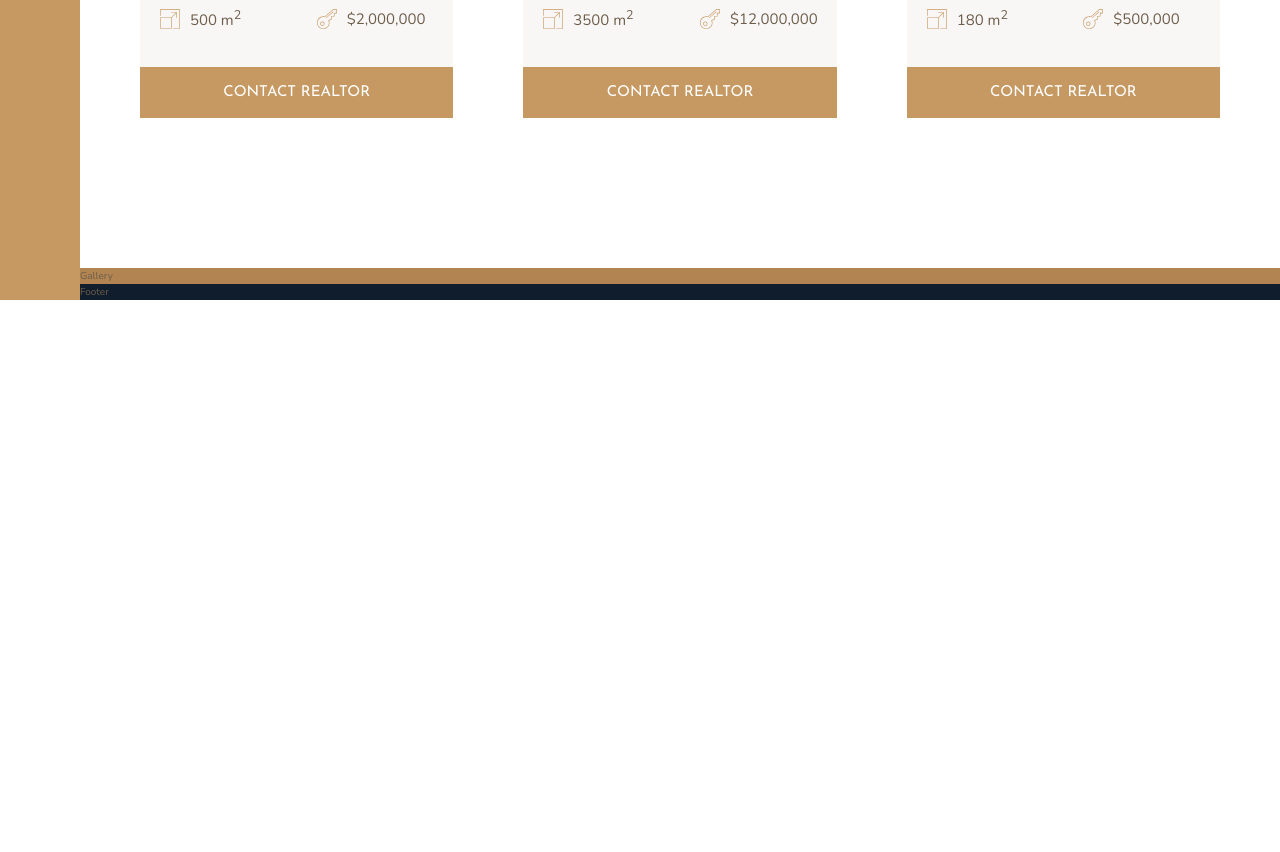
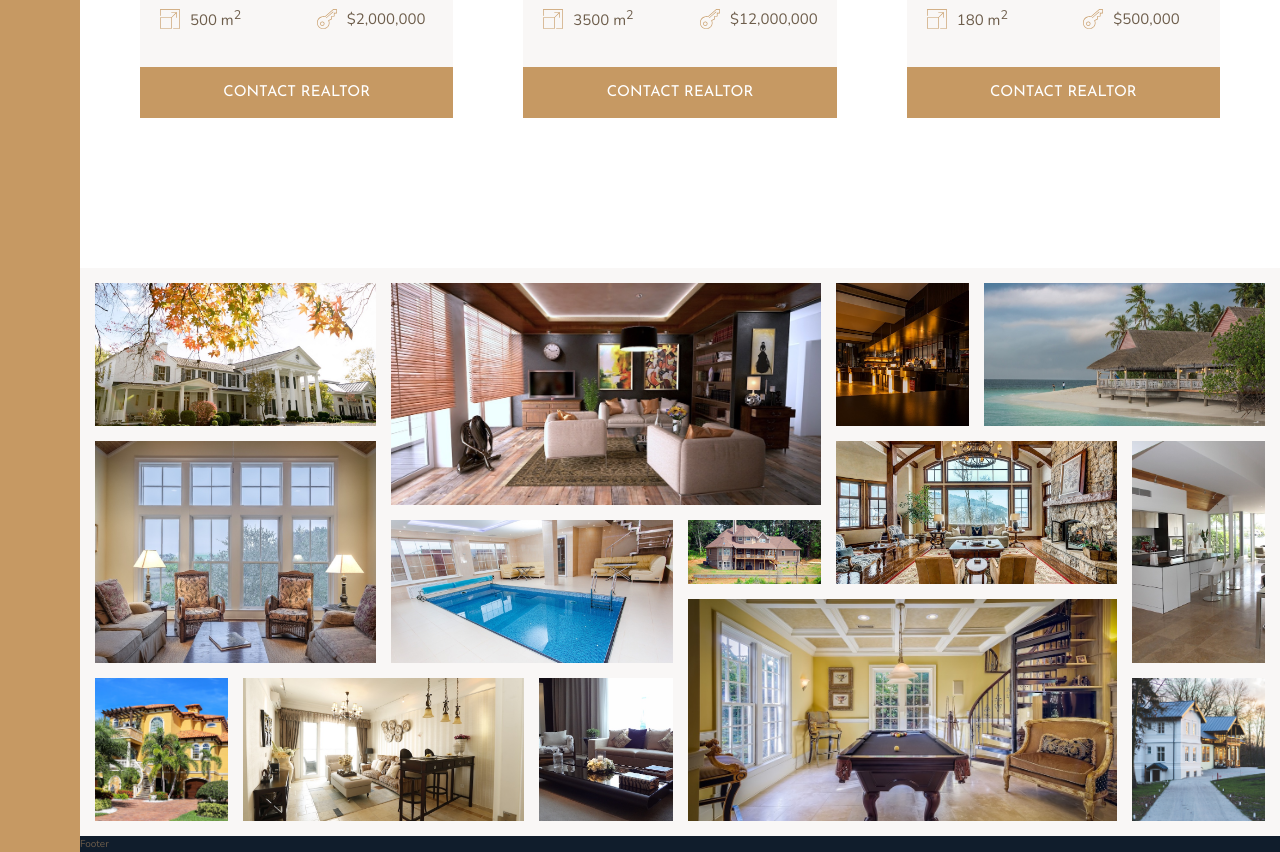
Before and after one commit to Juventtini/Nexter, a website: page index.html in a window 1280 px wide. Shown: the part 2924-3776 px from the top of the page. Before the commit the page ends 3224 px from the top, so only its background shows below. Drawn offline with nearby package versions, Linux system fonts and the light colour scheme.

Commit message:
feat: add html and css to gallery section

```diff
--- a/index.html
+++ b/index.html
@@ -271,7 +271,48 @@
             </div>
         </section>
         <section class="gallery">
-            Gallery
+            <figure class="gallery__item gallery__item--1">
+                <img src="img/gal-1.jpeg" alt="Image 1" class="gallery__img">
+            </figure>
+            <figure class="gallery__item gallery__item--2">
+                <img src="img/gal-2.jpeg" alt="Image 2" class="gallery__img">
+            </figure>
+            <figure class="gallery__item gallery__item--3">
+                <img src="img/gal-3.jpeg" alt="Image 3" class="gallery__img">
+            </figure>
+            <figure class="gallery__item gallery__item--4">
+                <img src="img/gal-4.jpeg" alt="Image 4" class="gallery__img">
+            </figure>
+            <figure class="gallery__item gallery__item--5">
+                <img src="img/gal-5.jpeg" alt="Image 5" class="gallery__img">
+            </figure>
+            <figure class="gallery__item gallery__item--6">
+                <img src="img/gal-6.jpeg" alt="Image 6" class="gallery__img">
+            </figure>
+            <figure class="gallery__item gallery__item--7">
+                <img src="img/gal-7.jpeg" alt="Image 7" class="gallery__img">
+            </figure>
+            <figure class="gallery__item gallery__item--8">
+                <img src="img/gal-8.jpeg" alt="Image 8" class="gallery__img">
+            </figure>
+            <figure class="gallery__item gallery__item--9">
+                <img src="img/gal-9.jpeg" alt="Image 9" class="gallery__img">
+            </figure>
+            <figure class="gallery__item gallery__item--10">
+                <img src="img/gal-10.jpeg" alt="Image 10" class="gallery__img">
+            </figure>
+            <figure class="gallery__item gallery__item--11">
+                <img src="img/gal-11.jpeg" alt="Image 11" class="gallery__img">
+            </figure>
+            <figure class="gallery__item gallery__item--12">
+                <img src="img/gal-12.jpeg" alt="Image 12" class="gallery__img">
+            </figure>
+            <figure class="gallery__item gallery__item--13">
+                <img src="img/gal-13.jpeg" alt="Image 13" class="gallery__img">
+            </figure>
+            <figure class="gallery__item gallery__item--14">
+                <img src="img/gal-14.jpeg" alt="Image 14" class="gallery__img">
+            </figure>
         </section>
         <footer class="footer">
             Footer
--- a/sass/_gallery.scss
+++ b/sass/_gallery.scss
@@ -1,4 +1,87 @@
 .gallery {
-    background-color: $color-primary-dark;
+    background-color: $color-grey-light-1;
     grid-column: full-start / full-end;
+    display: grid;
+    grid-template: repeat(7, 5vw)/repeat(8, 1fr);
+    grid-gap: 1.5rem;
+    padding: 1.5rem;
+
+     &__item {
+        &--1 {
+            grid-row: 1 / span 2;
+            grid-column: 1 / span 2;
+        }
+
+        &--2 {
+            grid-row: 1 / span 3;
+            grid-column: 3 / span 3;
+        }
+
+        &--3 {
+            grid-row: 1 / span 2;
+            grid-column: 6 / 7;
+        }
+
+        &--4 {
+            grid-row: 1 / span 2;
+            grid-column: 7 / -1;
+        }
+
+        &--5 {
+            grid-row: 3 / span 3;
+            grid-column: 1 / span 2;
+        }
+
+        &--6 {
+            grid-row: 4 / span 2;
+            grid-column: 3 / span 2;
+        }
+
+        &--7 {
+            grid-row: 4 / 5;
+            grid-column: 5 / 6;
+        }
+
+        &--8 {
+            grid-row: 3 / span 2;
+            grid-column: 6 / span 2;
+        }
+
+        &--9 {
+            grid-row: 3 / span 3;
+            grid-column: 8 / -1;
+        }
+
+        &--10 {
+            grid-row: 6 / span 2;
+            grid-column: 1 / 2;
+        }
+
+        &--11 {
+            grid-row: 6 / span 2;
+            grid-column: 2 / span 2;
+        }
+
+        &--12 {
+            grid-row: 6 / span 2;
+            grid-column: 4 / 5;
+        }
+
+        &--13 {
+            grid-row: 5 / span 3;
+            grid-column: 5 / span 3;
+        }
+
+        &--14 {
+            grid-row: 6 / span 2;
+            grid-column: 8 / -1;
+        }
+    }
+
+    &__img {
+        width: 100%;
+        height: 100%;
+        object-fit: cover;
+        display: block;
+    }
 }
```
Also changed, not shown: css/style.css.
